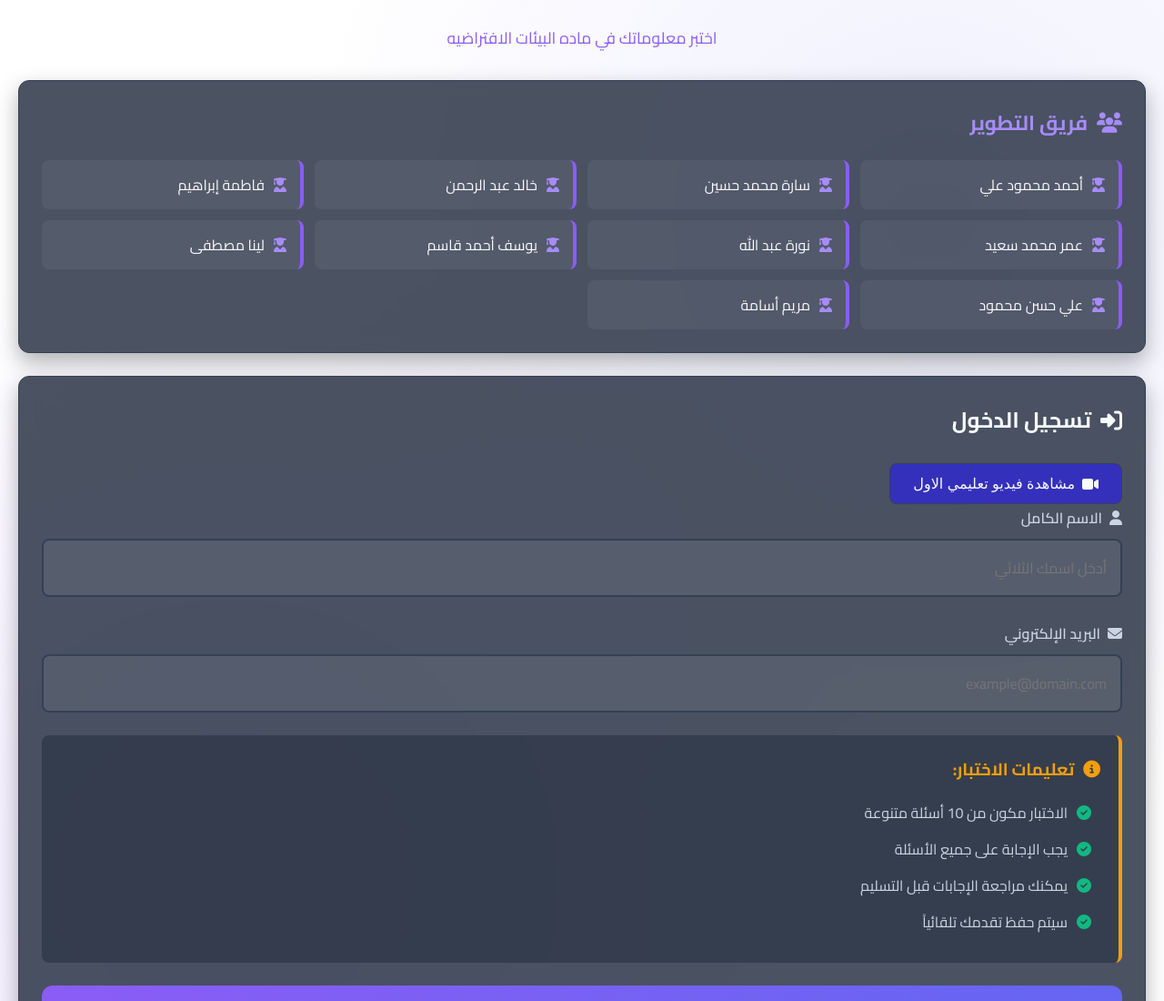
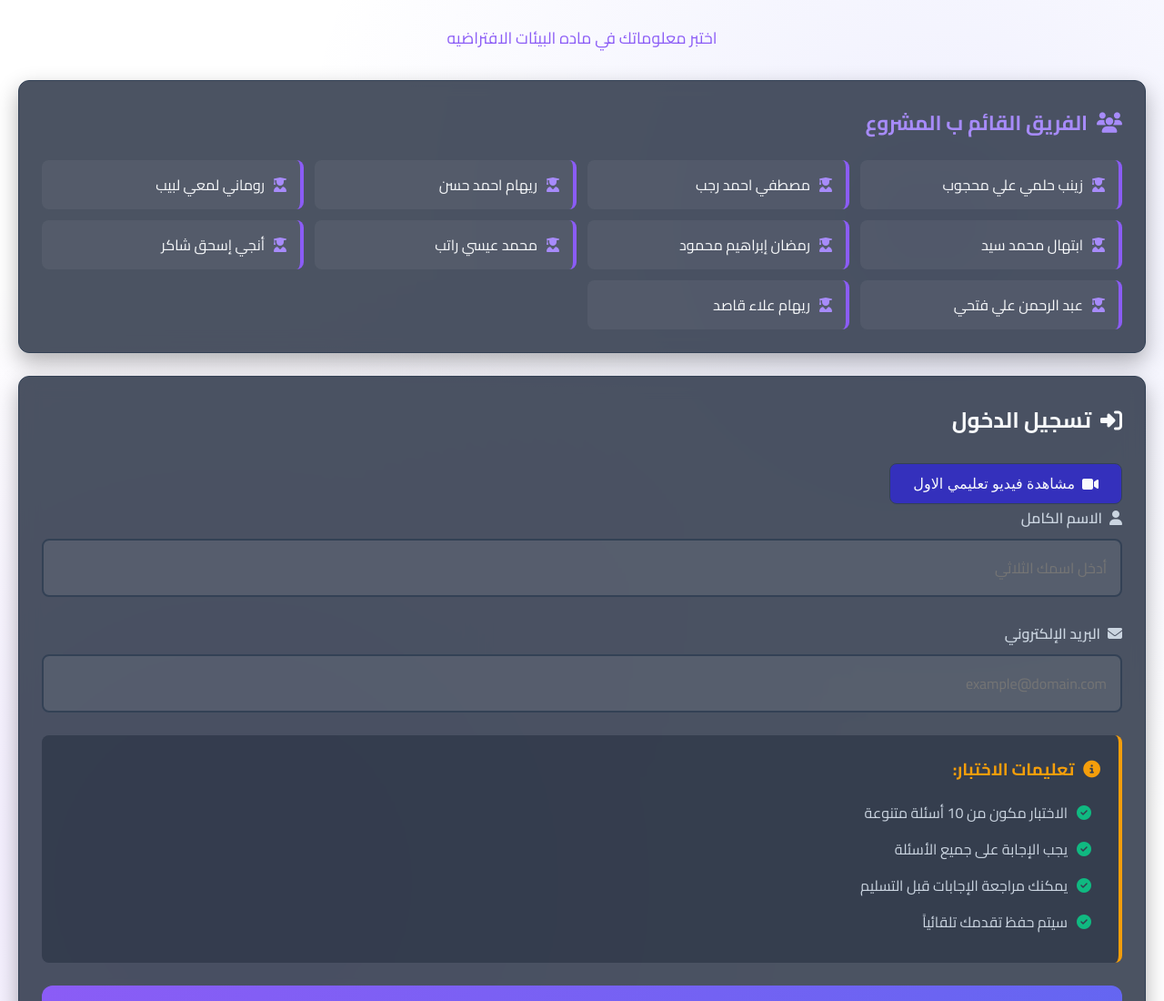
Before and after one commit to Fahd-Ahmed04/assignment, a plain HTML site: page index.html in a window 1280 px wide. Shown: the top 1100 px of the page at 91% size. Drawn offline with Linux system fonts and the light colour scheme.

Commit message:
Update index.html

```diff
--- a/index.html
+++ b/index.html
@@ -25,18 +25,18 @@
       </div>
 
       <div class="students-list card">
-        <h2><i class="fas fa-users"></i>فريق التطوير</h2>
+        <h2><i class="fas fa-users"></i>الفريق القائم ب المشروع</h2>
         <ul>
-          <li><i class="fas fa-user-graduate"></i> أحمد محمود علي</li>
-          <li><i class="fas fa-user-graduate"></i> سارة محمد حسين</li>
-          <li><i class="fas fa-user-graduate"></i> خالد عبد الرحمن</li>
-          <li><i class="fas fa-user-graduate"></i> فاطمة إبراهيم</li>
-          <li><i class="fas fa-user-graduate"></i> عمر محمد سعيد</li>
-          <li><i class="fas fa-user-graduate"></i> نورة عبد الله</li>
-          <li><i class="fas fa-user-graduate"></i> يوسف أحمد قاسم</li>
-          <li><i class="fas fa-user-graduate"></i> لينا مصطفى</li>
-          <li><i class="fas fa-user-graduate"></i> علي حسن محمود</li>
-          <li><i class="fas fa-user-graduate"></i> مريم أسامة</li>
+          <li><i class="fas fa-user-graduate"></i>زينب حلمي علي محجوب</li>
+          <li><i class="fas fa-user-graduate"></i>مصطفي احمد رجب</li>
+          <li><i class="fas fa-user-graduate"></i>ريهام احمد حسن </li>
+          <li><i class="fas fa-user-graduate"></i>روماني لمعي لبيب </li>
+          <li><i class="fas fa-user-graduate"></i>ابتهال محمد سيد </li>
+          <li><i class="fas fa-user-graduate"></i>رمضان إبراهيم محمود </li>
+          <li><i class="fas fa-user-graduate"></i>محمد عيسي راتب</li>
+          <li><i class="fas fa-user-graduate"></i>أنجي إسحق شاكر </li>
+          <li><i class="fas fa-user-graduate"></i>عبد الرحمن علي فتحي</li>
+          <li><i class="fas fa-user-graduate"></i>ريهام علاء قاصد </li>
         </ul>
       </div>
 
```
